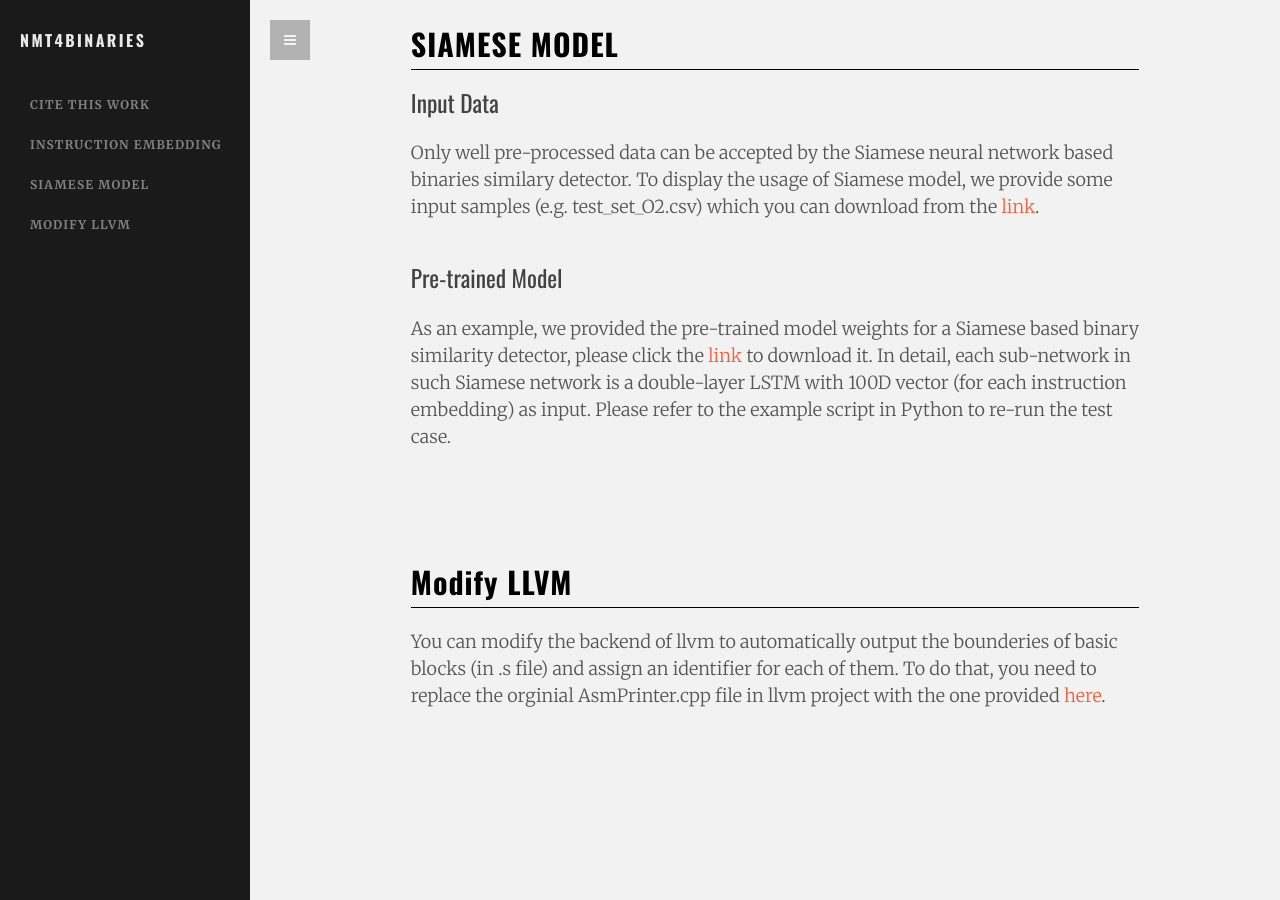
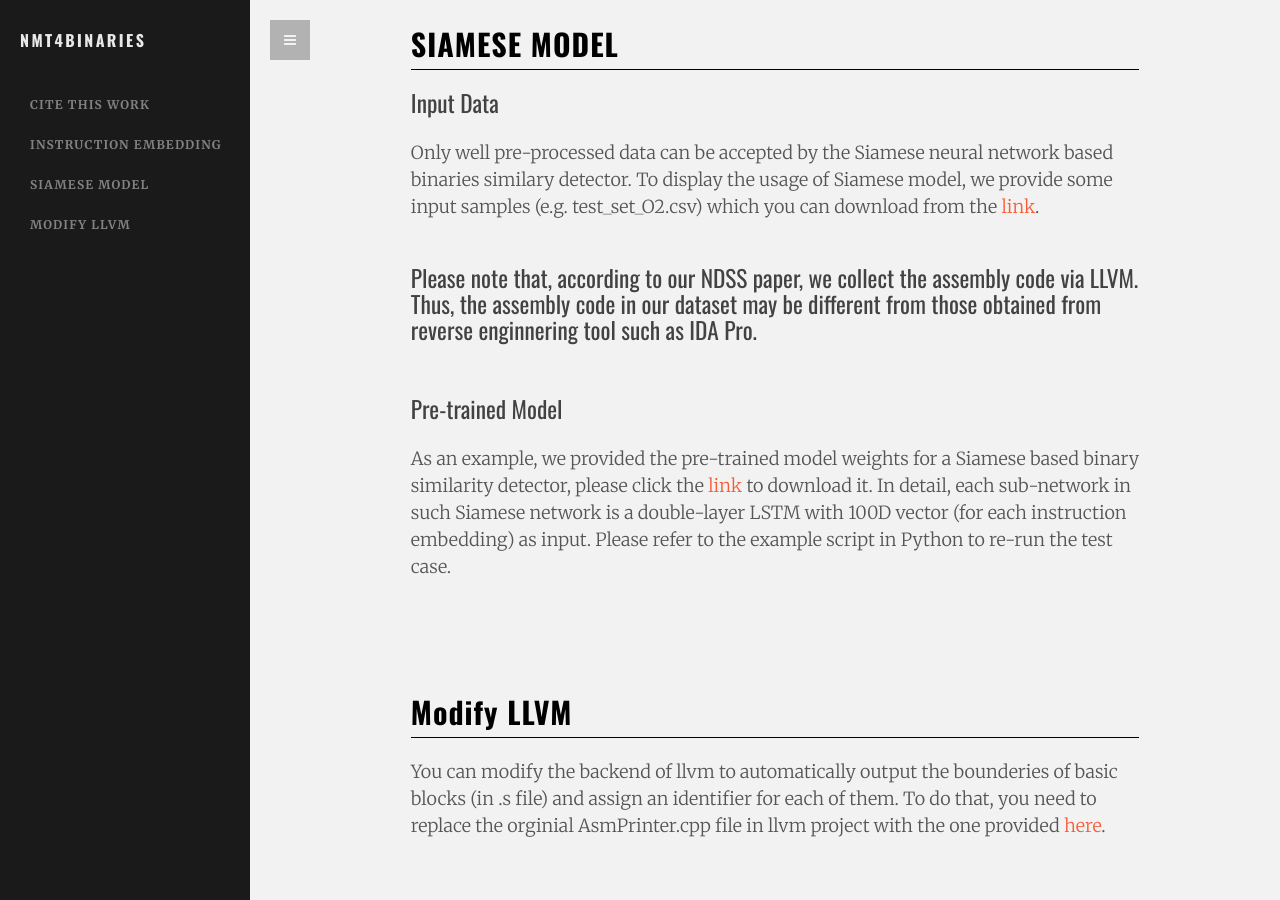
Before and after one commit to nmt4binaries/nmt4binaries.github.io, a Jekyll site: the page built from index.html, in a window 1280 px wide and 900 px high, scrolled down 1321 px. Built offline with Jekyll 4.4.1, drawn with Linux system fonts in a browser that asks for light colours.

Commit message:
Update index.html

```diff
--- a/index.html
+++ b/index.html
@@ -106,6 +106,8 @@ sections:
           To display the usage of Siamese model, we provide some input samples (e.g. test_set_O2.csv) which you can download from the <a href="https://github.com/nmt4binaries/nmt4binaries.github.io/tree/master/download/">link</a>.
         </p>
 
+      <h3>Please note that, according to our NDSS paper, we collect the assembly code via LLVM. Thus, the assembly code in our dataset may be different from those obtained from reverse enginnering tool such as IDA Pro. </h3>
+
       <h3>Pre-trained Model</h3>
       <p>As an example, we provided the pre-trained model weights for a Siamese based binary similarity detector, please click the <a href="https://github.com/nmt4binaries/nmt4binaries.github.io/tree/master/download/">link</a> to download it.
         In detail, each sub-network in such Siamese network is a double-layer LSTM with 100D vector (for each instruction embedding) as input. Please refer to the example script in Python to re-run the test case.
```
